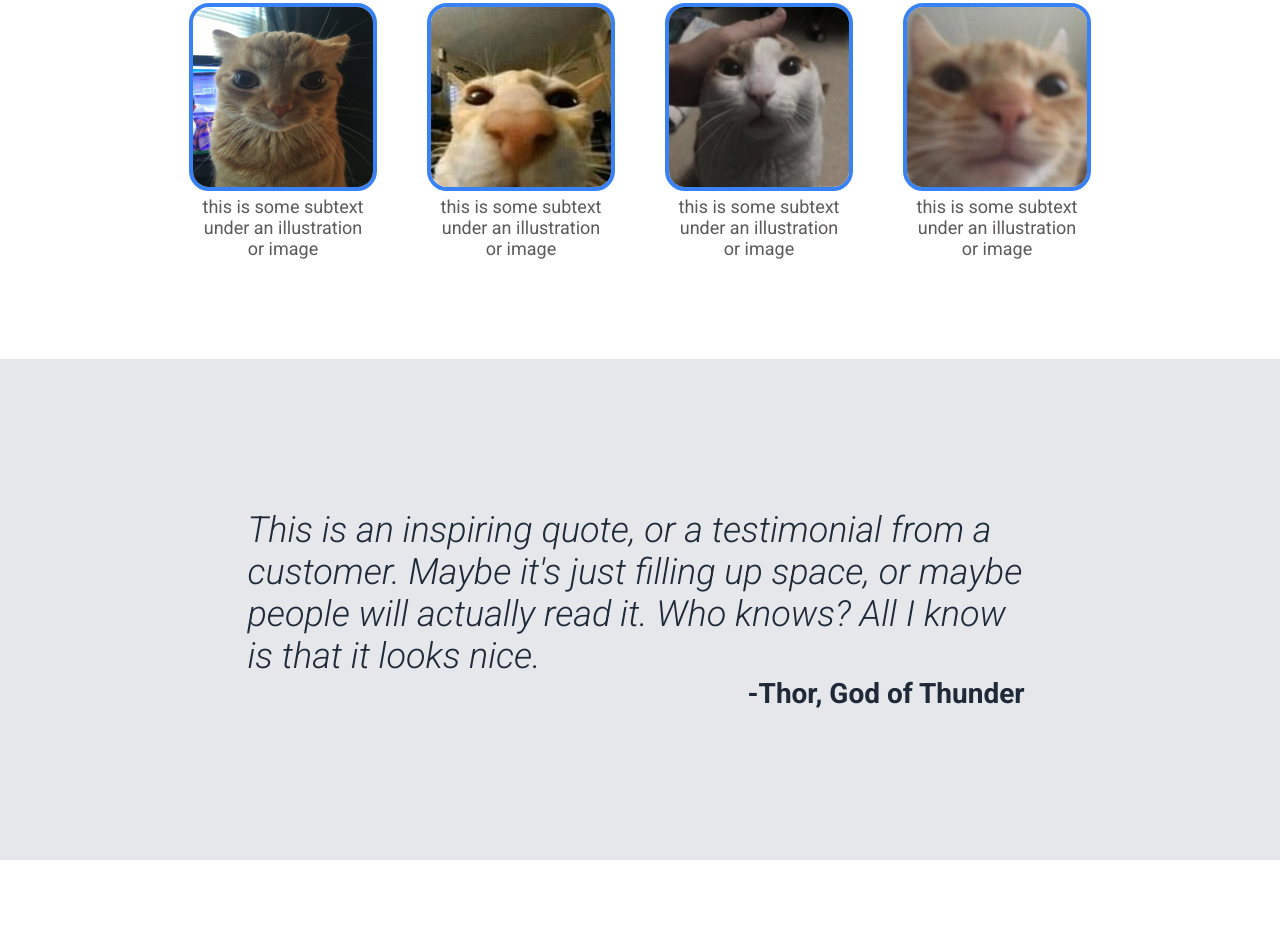
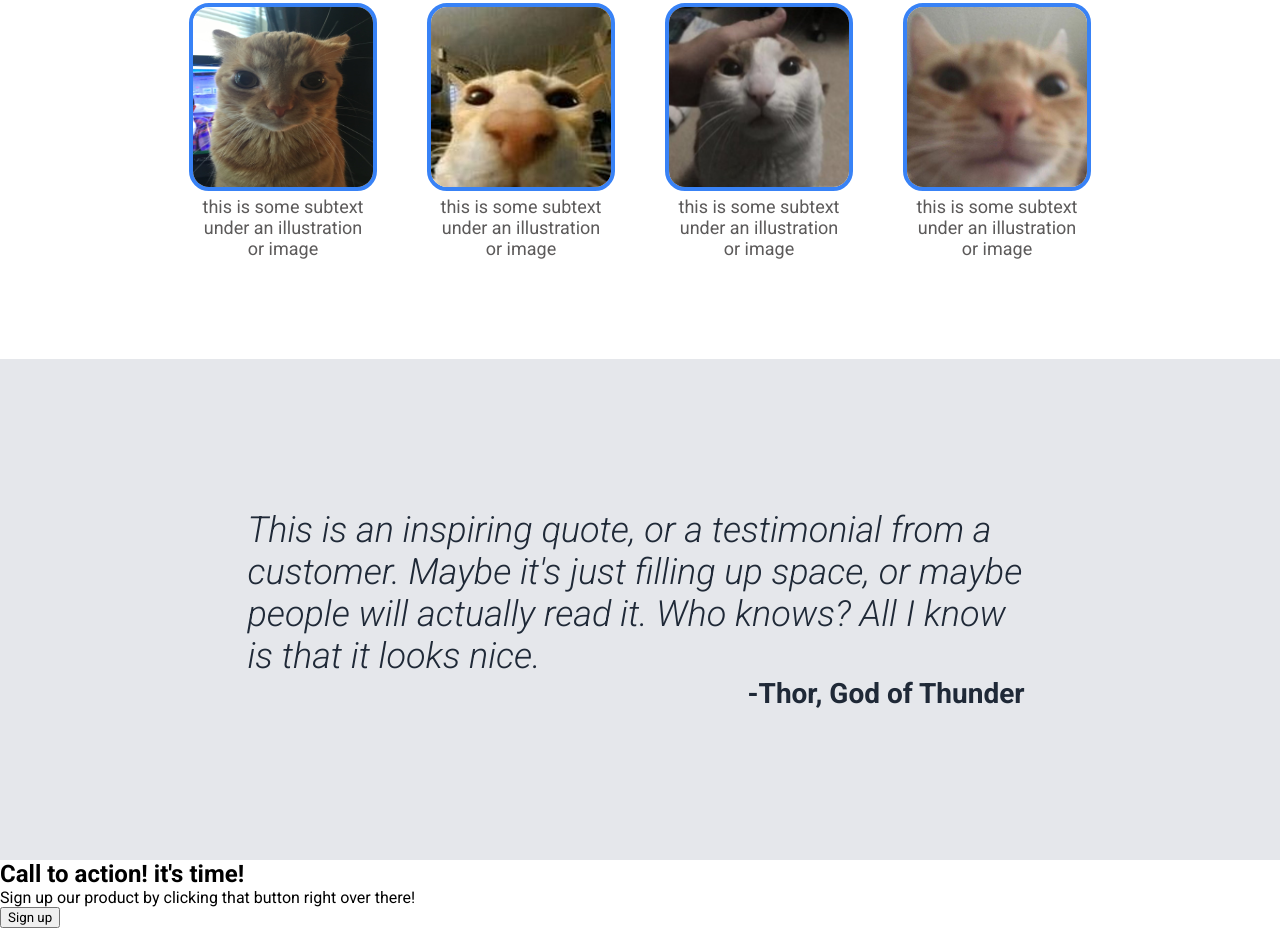
Before and after one commit to Abdullah-Ed/Landing-Page, a plain HTML site: page index.html in a window 1280 px wide. Shown: the part 632-1560 px from the top of the page. Before the commit the page ends 1492 px from the top, so only its background shows below. Drawn offline with Linux system fonts and the light colour scheme.

Commit message:
Add fourth section in html

```diff
--- a/index.html
+++ b/index.html
@@ -57,7 +57,18 @@
       people will actually read it. Who knows? All I know
       is that it looks nice. <cite>-Thor, God of Thunder</cite>
       </blockquote>
+  </div>
 
+  <div class="fourth-section">
+    <div class="sign-up-container">
+      <div class="p-container">
+        <h2> Call to action! it's time!</h3>
+        <p>Sign up our product by clicking that button right over there!</p>
+      </div>
+      <div class="button-container">
+        <button>Sign up</button>
+      </div>
+    </div>
   </div>
 </body>
 </html>
```
